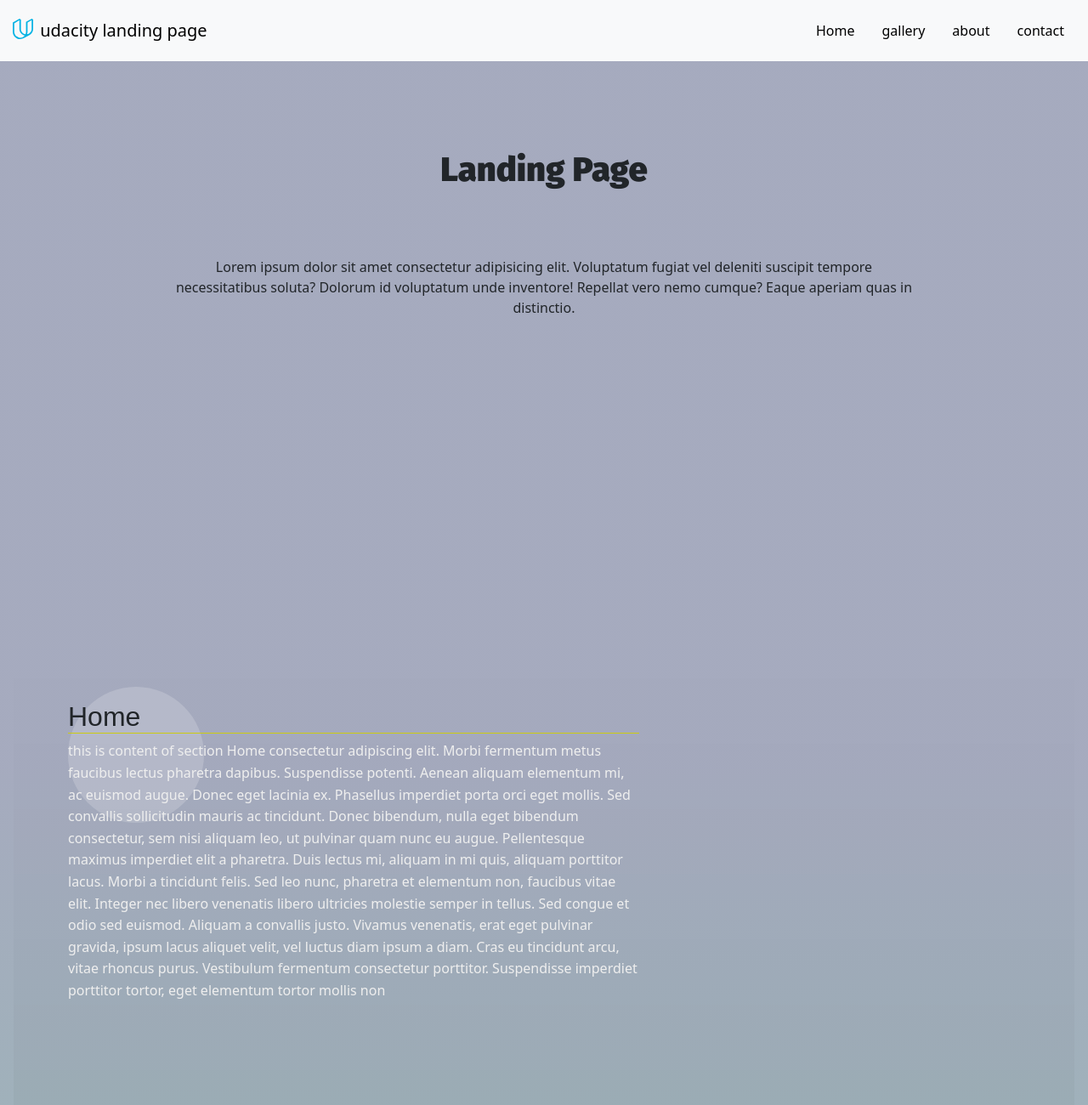
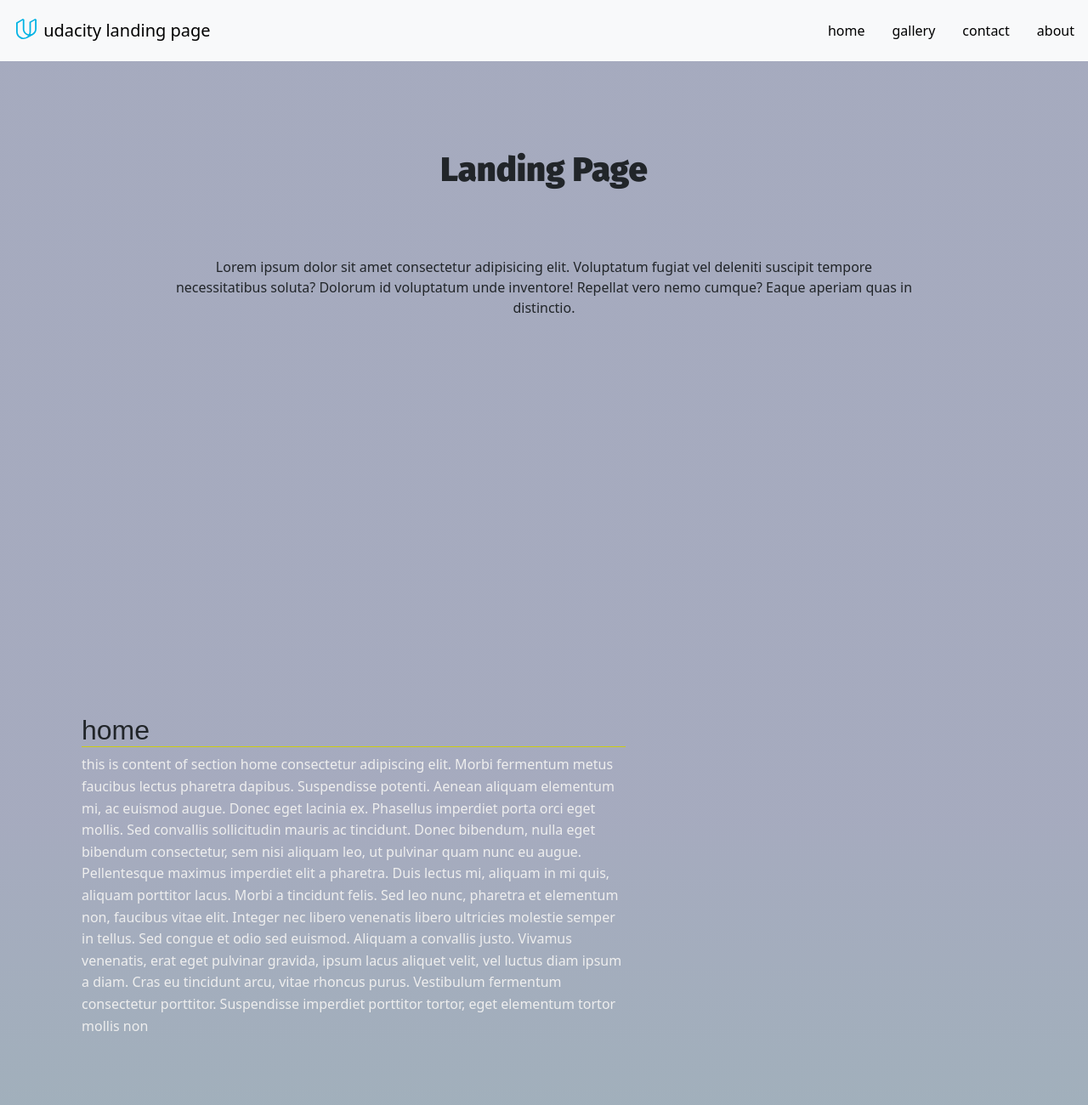
Before and after one commit to Hagar00/udacity-landing-page, a plain HTML site: page index.html in a window 1280 px wide. Shown: the top 1300 px of the page at 85% size. Drawn offline with nearby package versions, Linux system fonts and the light colour scheme.

Commit message:
function to create click on nav li

```diff
--- a/assest/css/styles.css
+++ b/assest/css/styles.css
@@ -129,7 +129,7 @@ section {
 @media only screen and (min-width: 35em){
     .landing__container {
         max-width: 50em;
-        padding: 4em;
+        padding: 5em;
     }
 }
 
@@ -150,62 +150,6 @@ section:nth-of-type(even) .landing__container {
 /* Background Circles */
 /* Note that background circles are created with psuedo elements before and after */
 /* Circles appear to be random do to use of :nth-of-type psuedo class */
-section:nth-of-type(odd) .landing__container::before {
-    content: '';
-    background: rgba(255, 255, 255, 0.187);
-    position: absolute;
-    z-index: -5;
-    width: 20vh;
-    height: 20vh;
-    border-radius: 50%;
-    opacity: 0;
-    transition: ease 0.5s all;
-}
-
-section:nth-of-type(even) .landing__container::before {
-    content: '';
-    background: rgb(255,255,255);
-    background: linear-gradient(0deg, rgba(255,255,255,.1) 0%, rgba(255,255,255,.2) 100%);
-    position: absolute;
-    top: 3em;
-    right: 3em;
-    z-index: -5;
-    width: 10vh;
-    height: 10vh;
-    border-radius: 50%;
-    opacity: 0;
-    transition: ease 0.5s all;
-}
-
-section:nth-of-type(3n) .landing__container::after {
-    content: '';
-    background: rgb(255,255,255);
-    background: linear-gradient(0deg, rgba(255,255,255,.1) 0%, rgba(255,255,255,.2) 100%);
-    position: absolute;
-    right: 0;
-    bottom: 0;
-    z-index: -5;
-    width: 10vh;
-    height: 10vh;
-    border-radius: 50%;
-    opacity: 0;
-    transition: ease 0.5s all;
-}
-
-section:nth-of-type(3n + 1) .landing__container::after {
-    content: '';
-    background: rgb(255,255,255);
-    background: linear-gradient(0deg, rgba(255,255,255,.1) 0%, rgba(255,255,255,.2) 100%);
-    position: absolute;
-    right: 20vw;
-    bottom: -5em;
-    z-index: -5;
-    width: 15vh;
-    height: 15vh;
-    border-radius: 50%;
-    opacity: 0;
-    transition: ease 0.5s all;
-}
 
 
 /* ---- Theme State Rules ---- */
--- a/assest/js/app.js
+++ b/assest/js/app.js
@@ -1,83 +1,54 @@
-// define global variable
+// In this function, I relied on Osama Al-Zero in making the scroll and w3school in linking the li with his section
 
-/* **************** start define navbar variable ***************/
-var liList;
-var aLi;
-var itemListDiv;
-var ulList;
-// create div have ul
-itemListDiv = document.createElement("div");
-itemListDiv.setAttribute("id","navbarNav");
-// create ul element
-ulList = document.createElement("ul");
-ulList.classList.add("ulClass");
-// create array to store links have key and values
-var liArray = [
-    "Home", "gallery","about","contact"
-];
-var section = document.getElementById("section");
+// function to create navbar
+function navbarCreate(){
+    // array of li items in navbar
+    var links = ["home", "gallery", "contact","about"];
+    // create contaner div of navbar item
+    var navbarDiv = document.createElement("div");
+    navbarDiv.setAttribute("id","navbar");
 
-/*********************** end define navbar variable**********************************/
+    // create ul
+    var navUl = document.createElement("ul");
+    navUl.classList.add("ulClass");
 
+    // create for loop to create li and links
+    for(var i = 0; i < links.length; i++){
+        var navLi = document.createElement("li");
+        navLi.classList.add("liClass");
 
-/*
- * Start Helper Functions
- *
-*/
-//  function to add hover in li
+        var navA = document.createElement("a");
+        navA.setAttribute("href","#"+links[i].toLowerCase());
+        navA.innerHTML = links[i];
+        navA.classList.add("linkClass");
 
-
-
-
-/**
- * End Helper Functions
- * Begin Main Functions
- *
-*/
-
-/**********************  build the nav ********************** */
-
-// append div hav ul into nav in header
-document.getElementById("navbar").appendChild(itemListDiv);
-// to create list of li we have need create for loop
-for( let i = 0 ; i < liArray.length; i++ ){
-    liList = document.createElement("li"); // create li list
-    liList.classList.add("liClass");
-
-    aLi = document.createElement("a"); // create link element
-    aLi.classList.add("linkClass");
-    aLi.setAttribute("href","#"+ liArray[i]); // add attribute href to link of section
-    aLi.innerHTML= liArray[i]; // add array to html
-    liList.appendChild(aLi);
-    ulList.appendChild(liList);
-    console.log(liList);
+        navLi.appendChild(navA);
+        navUl.appendChild(navLi);
 
         //  function to add hover in li
-    aLi.addEventListener("mouseover", onHover);
+        navA.addEventListener("mouseover", onHover);
         function onHover(e){
         e.target.classList.add("linkHover");
         };
 
         // function remove hover on li
-    aLi.addEventListener("mouseout", outHover);
+        navA.addEventListener("mouseout", outHover);
         function outHover(e){
         e.target.classList.remove("linkHover");
         };
     }
-itemListDiv.appendChild(ulList); // append ul to div in nav
+    navbarDiv.appendChild(navUl);
 
-/*************************** end navbar ***********************************/
 
-/* ******************build sections of page *********************************/
-// add dynamic sections
-
-for (var j = 0 ; j < liArray.length ; j++){
+    // create for loop to create sections
+    for(var k = 0; k <links.length; k++){
         var sectionDiv = document.createElement("div");
             sectionDiv.classList.add("landing__container");
+            sectionDiv.id = links[k].toLowerCase();
             var title = document.createElement("h2");
-    title.innerHTML = liArray[j];
+            title.innerHTML = links[k];
             var content = document.createElement("p");
-    content.innerHTML= ` this is content of section ${liArray[j]} consectetur adipiscing elit. Morbi fermentum metus faucibus lectus
+            content.innerHTML= ` this is content of section ${links[k]} consectetur adipiscing elit. Morbi fermentum metus faucibus lectus
                                  pharetra dapibus. Suspendisse potenti. Aenean aliquam elementum mi, ac euismod augue. Donec eget lacinia ex.
                                  Phasellus imperdiet porta orci eget mollis. Sed convallis sollicitudin mauris ac tincidunt. Donec bibendum,
                                  nulla eget bibendum consectetur, sem nisi aliquam leo, ut pulvinar quam nunc eu augue. Pellentesque maximus
@@ -90,32 +61,26 @@ for (var j = 0 ; j < liArray.length ; j++){
 
             sectionDiv.appendChild(title);
             sectionDiv.appendChild(content);
-
-    section.appendChild(sectionDiv);
-    if(j % 2 != 0){
-        // liArray[j].classList.add("oddSec");
+            document.getElementById("sections").appendChild(sectionDiv);
+            if(k % 2 != 0){
+                // liArray[k].classList.add("oddSec");
                 console.log(sectionDiv);
                 sectionDiv.classList.add("oddSec");
             }
-    // console.log(section);
     }
-/*************************************** end sections *********************************/
 
+    // add click event on links in li
+    var navLinks = document.querySelectorAll("div a");
+    for(var j= 0; j < navLinks.length ; j++){
+        navLinks[j].addEventListener("click", function(e){
+            e.preventDefault();
+            var secId = e.target.getAttribute("href");
+            document.querySelector(secId).scrollIntoview({
+                behavior : "smooth"
+            });
+        });
+    }
+   document.getElementById("nav").appendChild(navbarDiv);
+};
 
-// Add class 'active' to section when near top of viewport
-
-
-// Scroll to anchor ID using scrollTO event
-
-
-/**
- * End Main Functions
- * Begin Events
- *
-*/
-
-// Build menu
-
-// Scroll to section on link click
-
-// Set sections as active
+navbarCreate();
--- a/index.html
+++ b/index.html
@@ -18,8 +18,8 @@
   <!-- HTML Follows BEM naming conventions
   IDs are only used for sections to connect menu achors to sections -->
   <header class="page-header">
-    <nav class="navbar-menu navbar bg-body-tertiary" >
-        <div class="container-fluid" id="navbar">
+    <nav class="navbar-menu navbar bg-body-tertiary" id="nav">
+        <div class="ps-3" id="navbar">
           <a class="navbar-brand" href="#">
             <img src="./assest/images/icon-logo.svg" alt="Logo" width="30" height="24" class="d-inline-block align-text-top">
             udacity landing page
@@ -28,7 +28,7 @@
 
     </nav>
   </header>
-  <main>
+  <main id="sections">
     <header class="main-hero">
       <h1>Landing Page </h1>
       <div class="text">
@@ -42,15 +42,31 @@
     Adding more sections will automatically populate nav.
     The first section is set to active class by default -->
 
-
-    <section id="section" data-nav="Section" class="your-active-class">
-      <!-- <div class="landing__container">
+<!--
+    <section id="section1" data-nav="Section1" class="your-active-class">
+      <div class="landing__container">
         <h2>Section 1</h2>
         <p>Lorem ipsum dolor sit amet, consectetur adipiscing elit. Morbi fermentum metus faucibus lectus pharetra dapibus. Suspendisse potenti. Aenean aliquam elementum mi, ac euismod augue. Donec eget lacinia ex. Phasellus imperdiet porta orci eget mollis. Sed convallis sollicitudin mauris ac tincidunt. Donec bibendum, nulla eget bibendum consectetur, sem nisi aliquam leo, ut pulvinar quam nunc eu augue. Pellentesque maximus imperdiet elit a pharetra. Duis lectus mi, aliquam in mi quis, aliquam porttitor lacus. Morbi a tincidunt felis. Sed leo nunc, pharetra et elementum non, faucibus vitae elit. Integer nec libero venenatis libero ultricies molestie semper in tellus. Sed congue et odio sed euismod.</p>
 
         <p>Aliquam a convallis justo. Vivamus venenatis, erat eget pulvinar gravida, ipsum lacus aliquet velit, vel luctus diam ipsum a diam. Cras eu tincidunt arcu, vitae rhoncus purus. Vestibulum fermentum consectetur porttitor. Suspendisse imperdiet porttitor tortor, eget elementum tortor mollis non.</p>
-      </div> -->
+      </div>
     </section>
+    <section id="section2" data-nav="section2" class="your-active-class">
+      <div class="landing__container">
+        <h2>Section 2</h2>
+        <p>Lorem ipsum dolor sit amet, consectetur adipiscing elit. Morbi fermentum metus faucibus lectus pharetra dapibus. Suspendisse potenti. Aenean aliquam elementum mi, ac euismod augue. Donec eget lacinia ex. Phasellus imperdiet porta orci eget mollis. Sed convallis sollicitudin mauris ac tincidunt. Donec bibendum, nulla eget bibendum consectetur, sem nisi aliquam leo, ut pulvinar quam nunc eu augue. Pellentesque maximus imperdiet elit a pharetra. Duis lectus mi, aliquam in mi quis, aliquam porttitor lacus. Morbi a tincidunt felis. Sed leo nunc, pharetra et elementum non, faucibus vitae elit. Integer nec libero venenatis libero ultricies molestie semper in tellus. Sed congue et odio sed euismod.</p>
+
+        <p>Aliquam a convallis justo. Vivamus venenatis, erat eget pulvinar gravida, ipsum lacus aliquet velit, vel luctus diam ipsum a diam. Cras eu tincidunt arcu, vitae rhoncus purus. Vestibulum fermentum consectetur porttitor. Suspendisse imperdiet porttitor tortor, eget elementum tortor mollis non.</p>
+      </div>
+    </section>
+    <section id="section3" data-nav="section3" class="your-active-class">
+      <div class="landing__container">
+        <h2>Section 3</h2>
+        <p>Lorem ipsum dolor sit amet, consectetur adipiscing elit. Morbi fermentum metus faucibus lectus pharetra dapibus. Suspendisse potenti. Aenean aliquam elementum mi, ac euismod augue. Donec eget lacinia ex. Phasellus imperdiet porta orci eget mollis. Sed convallis sollicitudin mauris ac tincidunt. Donec bibendum, nulla eget bibendum consectetur, sem nisi aliquam leo, ut pulvinar quam nunc eu augue. Pellentesque maximus imperdiet elit a pharetra. Duis lectus mi, aliquam in mi quis, aliquam porttitor lacus. Morbi a tincidunt felis. Sed leo nunc, pharetra et elementum non, faucibus vitae elit. Integer nec libero venenatis libero ultricies molestie semper in tellus. Sed congue et odio sed euismod.</p>
+
+        <p>Aliquam a convallis justo. Vivamus venenatis, erat eget pulvinar gravida, ipsum lacus aliquet velit, vel luctus diam ipsum a diam. Cras eu tincidunt arcu, vitae rhoncus purus. Vestibulum fermentum consectetur porttitor. Suspendisse imperdiet porttitor tortor, eget elementum tortor mollis non.</p>
+      </div>
+    </section> -->
   </main>
   <footer class="page__footer">
     <p>&copy Udacity</p>
```
Lines whose indentation alone changed are shown as unchanged.
